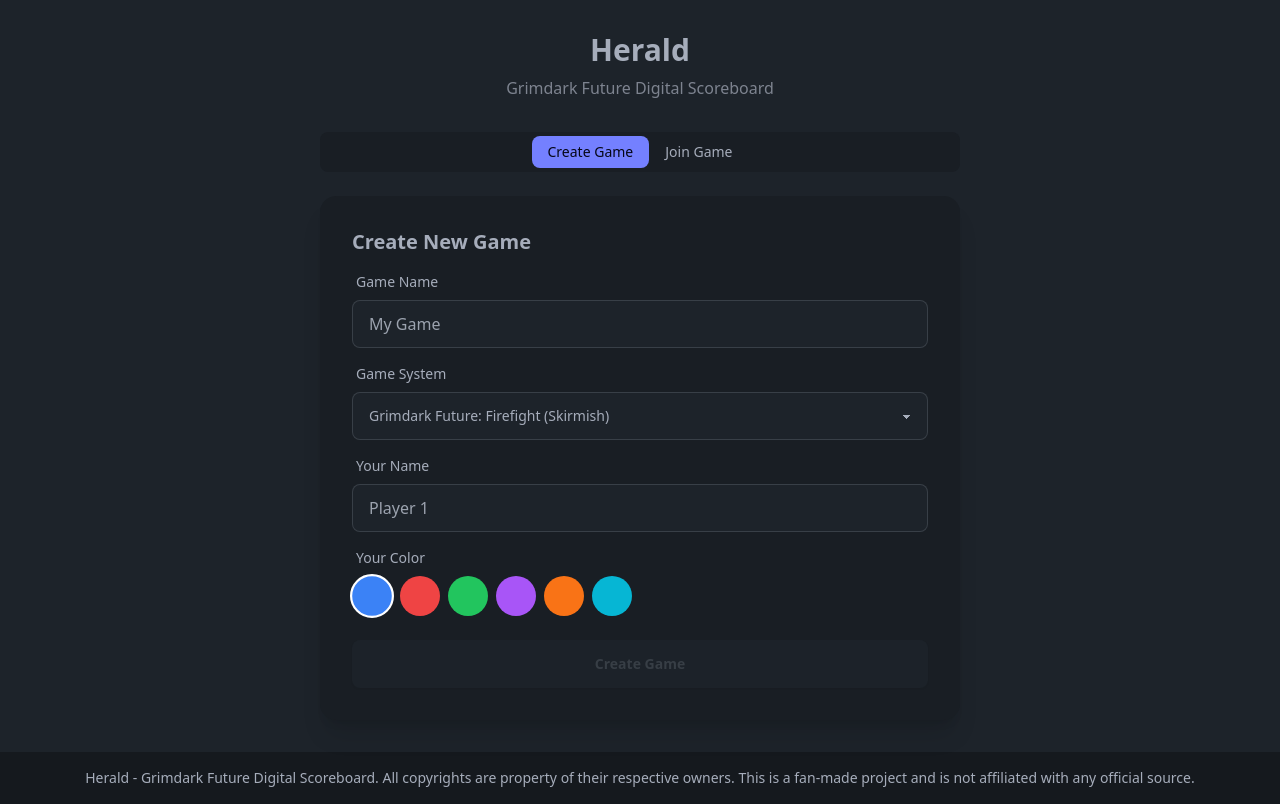
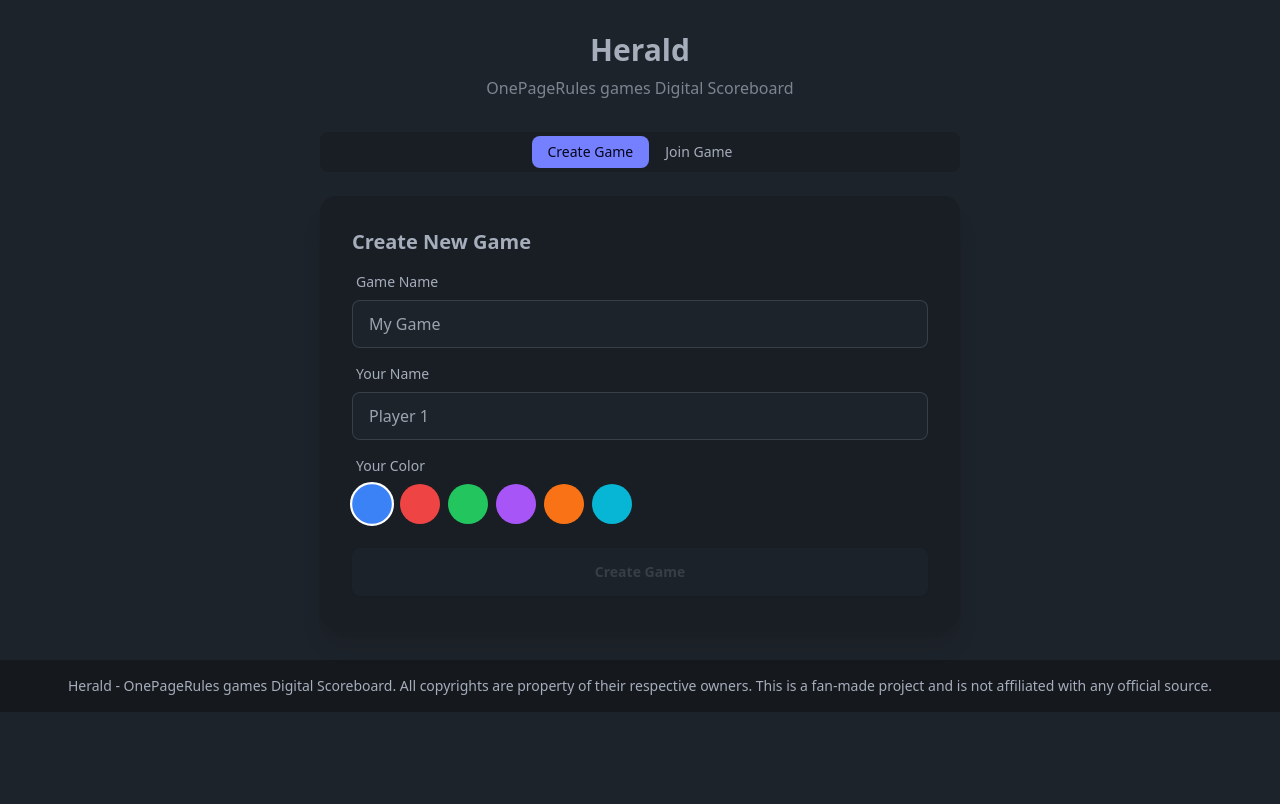
Before and after one commit to otahak/herald, a Python web app: template app/game/templates/game/lobby.html in a window 1280 px wide. After the commit the page ends 695 px from the top, so only its background shows below. Run offline with Jinja, Linux system fonts and the light colour scheme; the template is opened without the code that fills it, so the values that code supplies are empty; some libraries are stand-ins or nearby versions.

Commit message:
Update branding to OnePageRules games and remove game system dropdown
- Change 'Grimdark Future' to 'OnePageRules games' in UI text (lobby and footer)
- Remove game system dropdown from lobby page (app works for all OPR games)
- Remove gameSystem from createForm data and createGame calls
- Update gameStore.js to remove gameSystem parameter
- Make game_system optional in API (defaults to GFF for backward compatibility)

```diff
--- a/app/api/games.py
+++ b/app/api/games.py
@@ -29,7 +29,7 @@ logger = logging.getLogger("Herald.games")
 class CreateGameRequest(BaseModel):
     """Request to create a new game."""
     name: str = Field(default="New Game", max_length=100)
-    game_system: GameSystem = GameSystem.GFF
+    game_system: Optional[GameSystem] = Field(default=GameSystem.GFF)
     player_name: str = Field(max_length=50)
     player_color: str = Field(default="#3b82f6", max_length=20)
 
--- a/app/game/templates/game/lobby.html
+++ b/app/game/templates/game/lobby.html
@@ -27,7 +27,7 @@
     <!-- Header -->
     <div class="text-center mb-8">
         <h1 class="text-3xl font-bold mb-2">Herald</h1>
-        <p class="text-base-content/70">Grimdark Future Digital Scoreboard</p>
+        <p class="text-base-content/70">OnePageRules games Digital Scoreboard</p>
     </div>
 
     <!-- Error Alert -->
@@ -64,16 +64,6 @@
                     placeholder="My Game"
                     class="input input-bordered"
                 />
-            </div>
-
-            <div class="form-control">
-                <label class="label">
-                    <span class="label-text">Game System</span>
-                </label>
-                <select v-model="createForm.gameSystem" class="select select-bordered">
-                    <option value="gff">Grimdark Future: Firefight (Skirmish)</option>
-                    <option value="gf">Grimdark Future (Army Scale)</option>
-                </select>
             </div>
 
             <div class="form-control">
@@ -248,7 +238,6 @@ document.addEventListener("DOMContentLoaded", () => {
 
                 createForm: {
                     gameName: '',
-                    gameSystem: 'gff',
                     playerName: '',
                     playerColor: '#3b82f6',
                 },
@@ -297,7 +286,6 @@ document.addEventListener("DOMContentLoaded", () => {
                 try {
                     const code = await GameStore.actions.createGame(
                         this.createForm.gameName || 'New Game',
-                        this.createForm.gameSystem,
                         this.createForm.playerName,
                         this.createForm.playerColor
                     );
--- a/app/static/js/store/gameStore.js
+++ b/app/static/js/store/gameStore.js
@@ -115,7 +115,7 @@ const GameStore = {
         /**
          * Create a new game
          */
-        async createGame(name, gameSystem, playerName, playerColor) {
+        async createGame(name, playerName, playerColor) {
             GameStore.state.isLoading = true;
             GameStore.state.error = null;
 
@@ -126,7 +126,6 @@ const GameStore = {
                     headers: { 'Content-Type': 'application/json' },
                     body: JSON.stringify({
                         name,
-                        game_system: gameSystem,
                         player_name: playerName,
                         player_color: playerColor,
                     }),
--- a/app/templates/footer.html
+++ b/app/templates/footer.html
@@ -1,5 +1,5 @@
 <footer class="footer footer-center p-4 bg-base-300 text-base-content">
-    <p>Herald - Grimdark Future Digital Scoreboard. All copyrights are property of their respective owners. This is a fan-made project and is not affiliated with any official source.</p>
+    <p>Herald - OnePageRules games Digital Scoreboard. All copyrights are property of their respective owners. This is a fan-made project and is not affiliated with any official source.</p>
 </footer>
 <!-- app.js only needed for non-game pages with demo component -->
 <script src="/static/js/app.js"></script>
```
